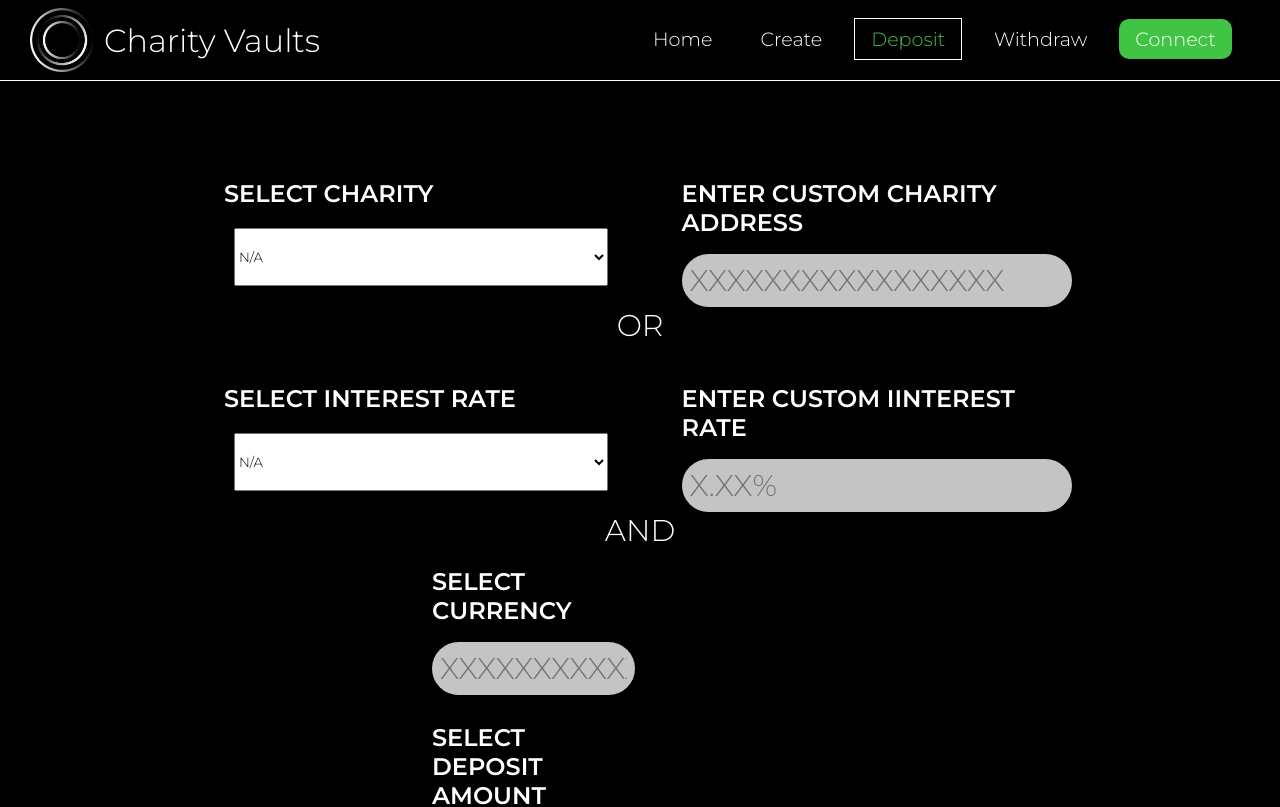
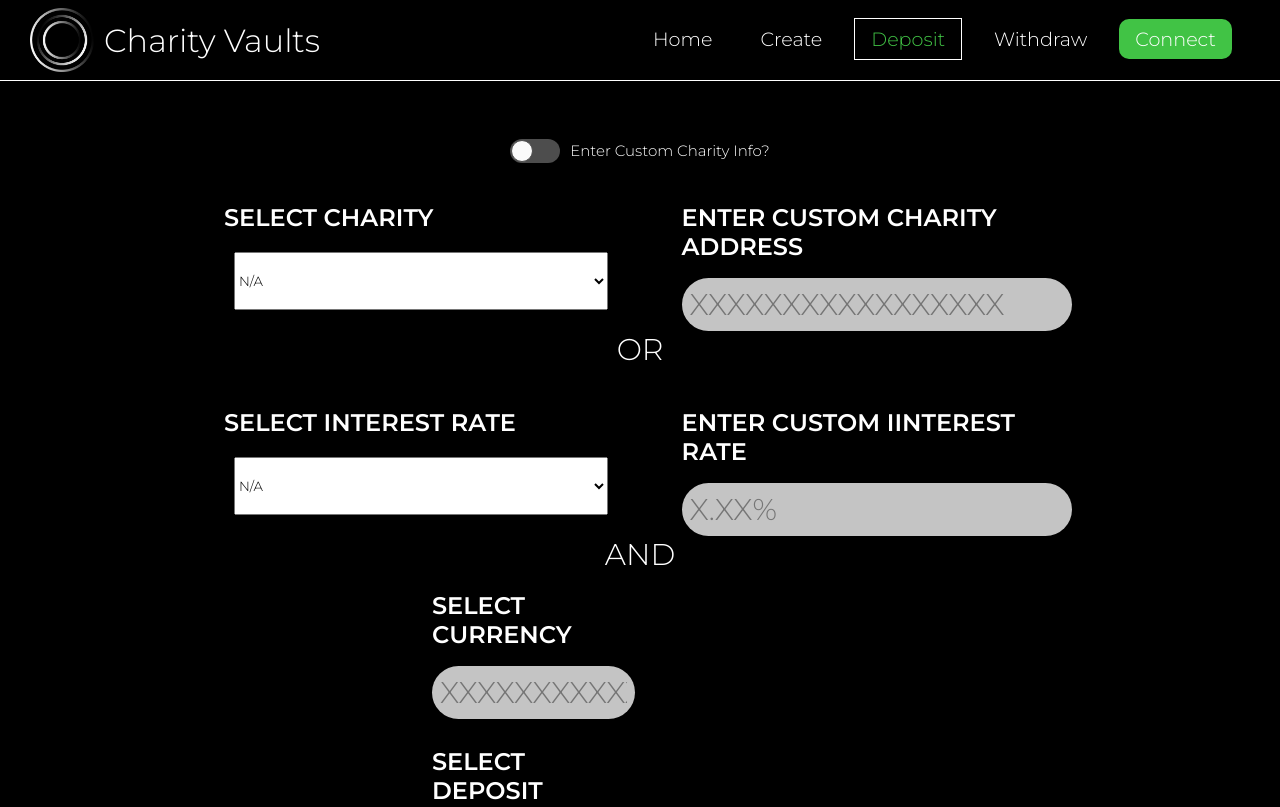
Before and after one commit to Rari-Capital/charity-vaults-ui, a React (Create React App) app: page /deposit in a window 1280 px wide. Shown: the top 807 px of the page. Built offline with nearby package versions, Linux system fonts and the light colour scheme.

Commit message:
Adding toggle to switch between showing custom and dropdown fields

```diff
--- a/package.json
+++ b/package.json
@@ -16,6 +16,7 @@
     "react-redux": "^7.2.5",
     "react-router-dom": "^5.3.0",
     "react-scripts": "4.0.3",
+    "react-toggle": "^4.1.2",
     "redux": "^4.1.1",
     "web-vitals": "^1.0.1",
     "web3": "^1.6.0",
--- a/src/components/Pages/Deposit.css
+++ b/src/components/Pages/Deposit.css
@@ -24,3 +24,15 @@
 	font-size: 30px;
 	/* text-align: center; */
 }
+
+.toggle-container {
+	display: flex;
+	flex-direction: row;
+	align-items: center;
+	justify-content: center;
+}
+
+.toggle-label {
+	font-size: 15px;
+	margin-left: 10px;
+}
--- a/src/components/Pages/Deposit.js
+++ b/src/components/Pages/Deposit.js
@@ -4,9 +4,13 @@ import Button from "../Button/Button"
 import Input from "../Input/Input"
 import Modal from "../Modal/Modal"
 import InputHeader from "../Input/InputHeader"
+import Toggle from "react-toggle";
+import "react-toggle/style.css"
 import "./Deposit.css"
 
 const Deposit = () => {
+	const [showCustomFields, setShowCustomFields] = useState(false);
+
 	const [charityAddress, setCharityAddress] = useState(null);
 	const [customInterestRate, setCustomInterestRate] = useState(null);
 	const [currency, setCurrecncy] = useState(null);
@@ -17,7 +21,7 @@ import "./Deposit.css"
 
 	const doDeposit = () => {
 		var getUrl = window.location;
-			var baseUrl = getUrl .protocol + "//" + getUrl.host + "/";
+		var baseUrl = getUrl.protocol + "//" + getUrl.host + "/";
 		var select = document.getElementById("selectInterest");
 		console.log(select);
 
@@ -41,6 +45,13 @@ import "./Deposit.css"
 	return (
 		<Page>
 			<div className="create-container">
+				<div className="toggle-container">
+					<Toggle
+						defaultChecked={showCustomFields}
+						icons={false}
+						onChange={() => setShowCustomFields(!showCustomFields)} />
+					<span className="toggle-label">Enter Custom Charity Info?</span>
+				</div>
 
 				<div className="double-input-container">
 					<div className="small-input-combo-container">
@@ -56,7 +67,7 @@ import "./Deposit.css"
 						<InputHeader value="ENTER CUSTOM CHARITY ADDRESS" />
 						<div className="small-input-container">
 							<Input value={charityAddress}
-							onChange={(event) => {setCharityAddress(event.target.value)}}
+								onChange={(event) => { setCharityAddress(event.target.value) }}
 								type="text" placeholder="XXXXXXXXXXXXXXXXX" />
 						</div>
 					</div>
@@ -84,8 +95,8 @@ import "./Deposit.css"
 						<InputHeader value="ENTER CUSTOM IINTEREST RATE" />
 						<div className="small-input-container">
 							<Input value={customInterestRate}
-							onChange={(event) => {setCustomInterestRate(event.target.value)}}
-							type="text" placeholder="X.XX%"/>
+								onChange={(event) => { setCustomInterestRate(event.target.value) }}
+								type="text" placeholder="X.XX%" />
 						</div>
 					</div>
 				</div>
@@ -99,7 +110,7 @@ import "./Deposit.css"
 						<InputHeader value="SELECT CURRENCY" />
 						<div className="small-input-container">
 							<Input value={currency}
-							onChange={(event) => {setCurrecncy(event.target.value)}}
+								onChange={(event) => { setCurrecncy(event.target.value) }}
 								type="text" placeholder="XXXXXXXXXXXXXXXXX" />
 						</div>
 					</div>
@@ -109,7 +120,7 @@ import "./Deposit.css"
 						<InputHeader value="SELECT DEPOSIT AMOUNT" />
 						<div className="small-input-container">
 							<Input value={depositAmount}
-						onChange={(event) => {setDepositAmount(event.target.value)}}
+								onChange={(event) => { setDepositAmount(event.target.value) }}
 								type="number" placeholder="XXXXXXXXXXXXXXXXX" />
 						</div>
 					</div>
@@ -121,7 +132,7 @@ import "./Deposit.css"
 				</div>
 			</div>
 			<Modal show={showReferralModal} handleClose={() => setShowReferralModal(false)}>
-                <span style={{"font-size": "18px"}}>
+				<span style={{ "font-size": "18px" }}>
 					{referralLink}
 				</span>
 			</Modal>
```
Also changed, not shown: 2 other files (tests, documents, lock files or other folders). Lines whose indentation alone changed are shown as unchanged.
